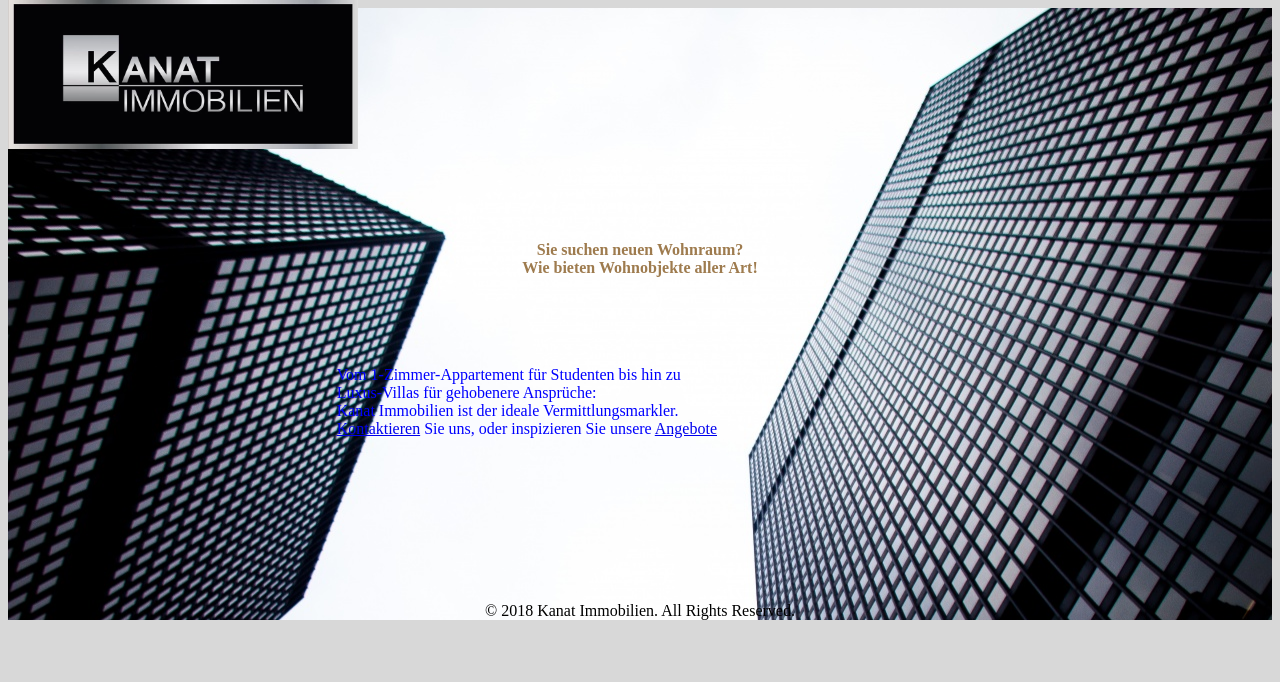
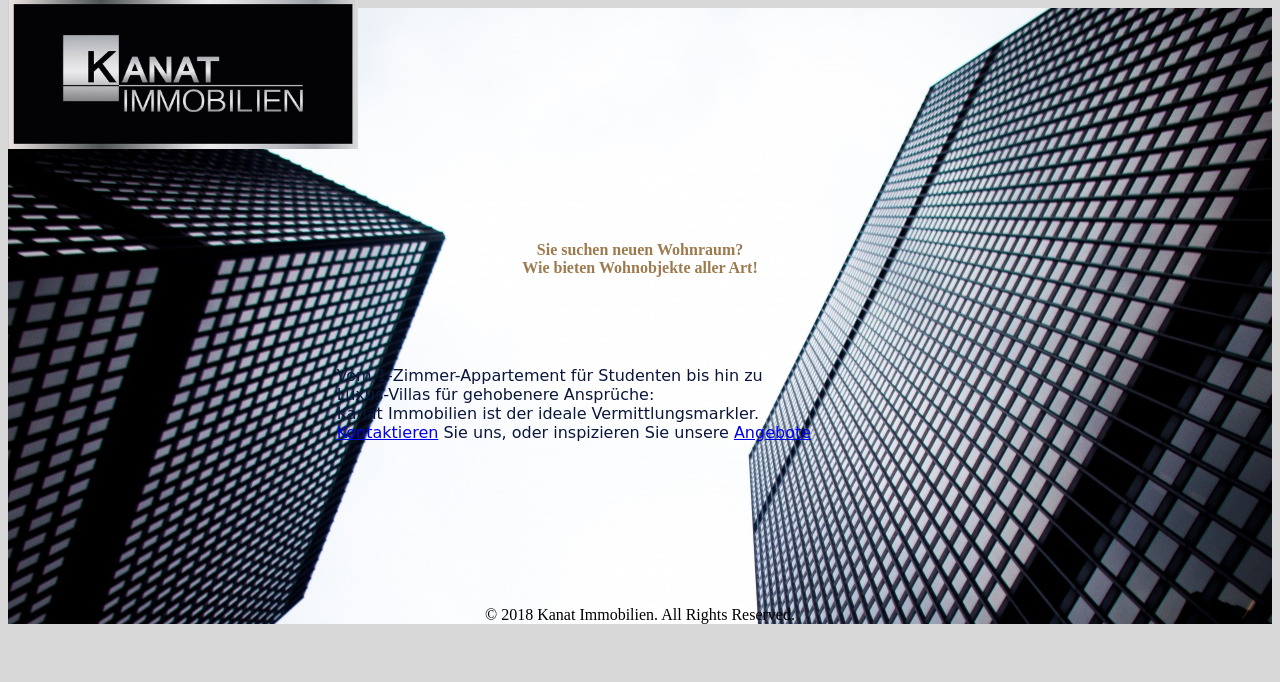
Before and after one commit to tklustig/yii2_ErkanImmo, a Yii app: template frontend/views/site/index.php in a window 1280 px wide. Shown: the part 199-881 px from the top of the page. Before the commit the page ends 819 px from the top, so only its background shows below. Run offline with PHP 8.4 and a stand-in for Yii, Linux system fonts and the light colour scheme; the template is opened without the code that fills it, so the values that code supplies are empty; form fields are guessed from the names that the template uses; some libraries are stand-ins or nearby versions.

Commit message:
Schriftfarbe verändert

```diff
--- a/frontend/views/site/index.php
+++ b/frontend/views/site/index.php
@@ -97,7 +97,7 @@ $url = Yii::getAlias("@web") . '/img/';
             <div style="text-align: center; margin: 7% 20%;">
                 <h4 style="color: #9e7b4e;">Sie suchen neuen Wohnraum?<br> Wie bieten Wohnobjekte aller Art!</h4></div>
             <div style="text-align: left; margin: 7% 26%;">
-                <p style="color:blue;"> Vom 1-Zimmer-Appartement für Studenten bis hin zu<br>Luxus-Villas für gehobenere Ansprüche:<br>Kanat Immobilien ist der ideale Vermittlungsmarkler.<br><?= Html::a(Yii::t('app', 'Kontaktieren'), ['/site/contact']) ?> Sie uns, oder inspizieren Sie unsere <?= Html::a(Yii::t('app', 'Angebote'), ['/immobilien/index']) ?> <p>
+                <p style="color:#0B173B;font-family:cursive"> Vom 1-Zimmer-Appartement für Studenten bis hin zu<br>Luxus-Villas für gehobenere Ansprüche:<br>Kanat Immobilien ist der ideale Vermittlungsmarkler.<br><?= Html::a(Yii::t('app', 'Kontaktieren'), ['/site/contact']) ?> Sie uns, oder inspizieren Sie unsere <?= Html::a(Yii::t('app', 'Angebote'), ['/immobilien/index']) ?> <p>
             </div>
 
 
```
